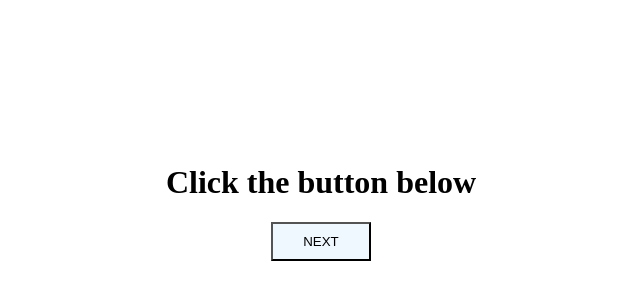
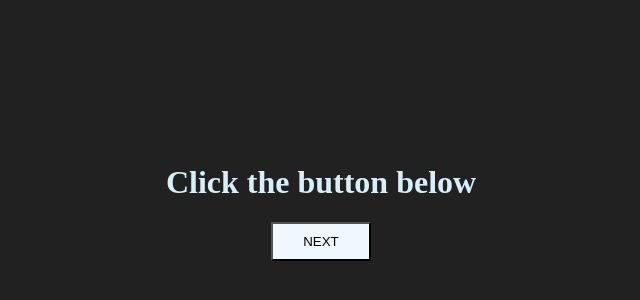
Before and after one commit to rhtm123/overrated_or_underrated, a plain HTML site: page index.html in a window 1280 px wide. Shown: the part 6-306 px from the top of the page, without its empty margins (319-959 px from the left). Drawn offline with Linux system fonts and the light colour scheme.

Commit message:
first commit

```diff
--- a/index.html
+++ b/index.html
@@ -6,6 +6,10 @@
         <title> Underrated or Overrated </title>
 
         <style>
+            body {
+                background: #000000de;
+                color: #d7eff8;
+            }
             .container{
             display: flex;
             align-items: center;
```
